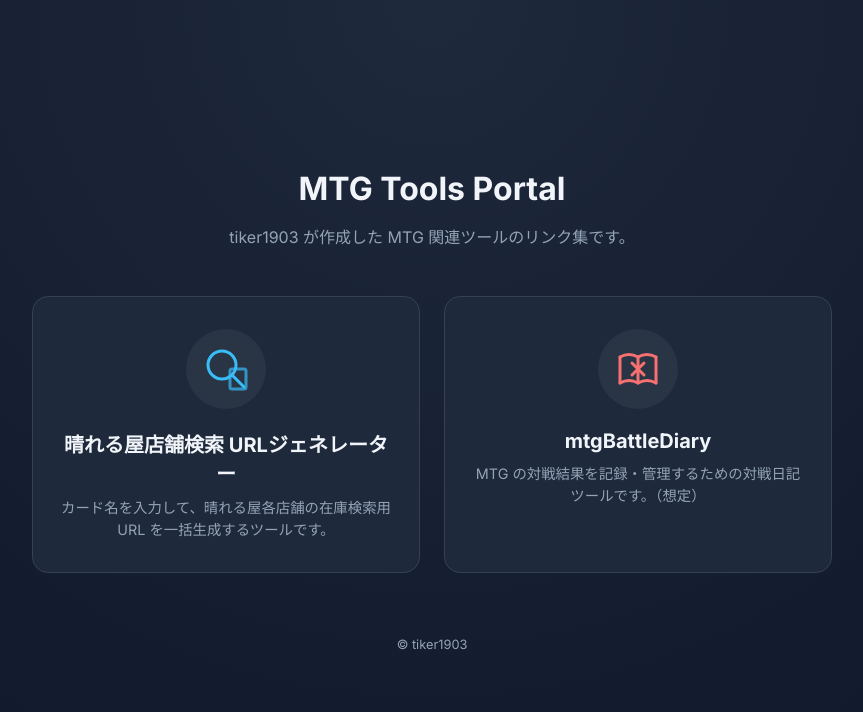
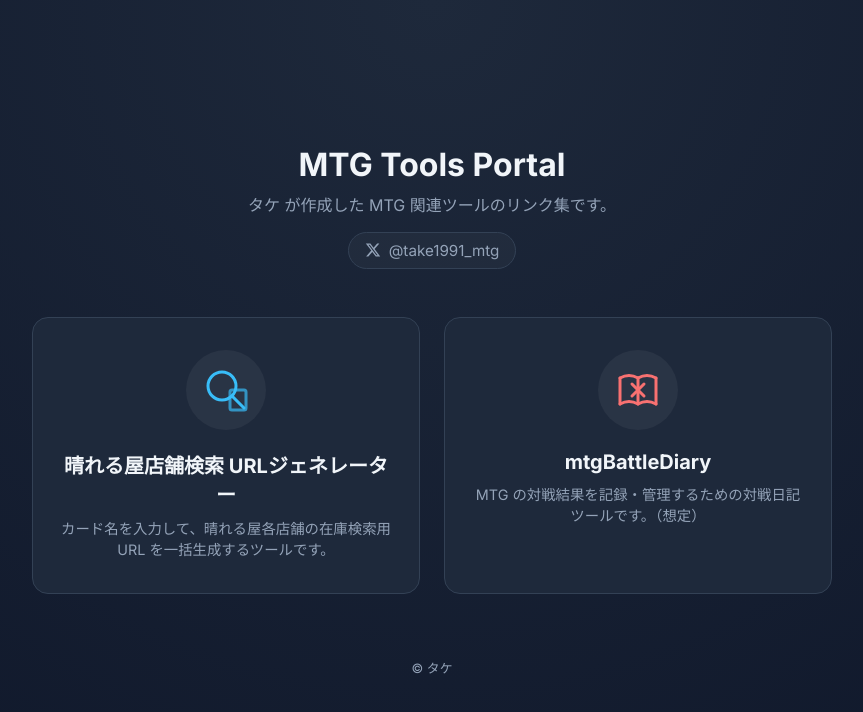
Before and after one commit to TIKER3/mtgToolSite, a plain HTML site: page index.html in a window 1280 px wide. Shown: the whole page, without its empty margins (208-1071 px from the left). Drawn offline with Linux system fonts and the light colour scheme.

Commit message:
2025/12/28 Update index.html

```diff
--- a/index.html
+++ b/index.html
@@ -3,7 +3,7 @@
 <head>
   <meta charset="UTF-8">
   <meta name="viewport" content="width=device-width, initial-scale=1.0">
-  <title>MTG Tools Portal | tiker1903</title>
+  <title>MTG Tools Portal | タケ</title>
   <link rel="preconnect" href="https://fonts.googleapis.com">
   <link rel="preconnect" href="https://fonts.gstatic.com" crossorigin>
   <link href="https://fonts.googleapis.com/css2?family=Inter:wght@400;700&display=swap" rel="stylesheet">
@@ -45,6 +45,10 @@
       text-align: center;
     }
 
+    header {
+      margin-bottom: 3rem;
+    }
+
     header h1 {
       font-size: 2rem;
       margin-bottom: 0.5rem;
@@ -53,7 +57,34 @@
 
     header p {
       color: var(--text-secondary);
-      margin-bottom: 3rem;
+      margin: 0 0 16px 0;
+    }
+
+    /* X (Twitter) リンクのスタイル */
+    .x-link {
+      display: inline-flex;
+      align-items: center;
+      gap: 8px;
+      text-decoration: none;
+      color: var(--text-secondary);
+      font-size: 0.95rem;
+      padding: 8px 16px;
+      border: 1px solid var(--border-color);
+      border-radius: 99px;
+      background: rgba(255, 255, 255, 0.03);
+      transition: all 0.2s ease;
+    }
+
+    .x-link:hover {
+      background: rgba(255, 255, 255, 0.1);
+      color: var(--text-primary);
+      border-color: var(--text-secondary);
+    }
+
+    .x-link svg {
+      width: 16px;
+      height: 16px;
+      fill: currentColor;
     }
 
     /* リンクカードのグリッドレイアウト */
@@ -145,7 +176,14 @@
   <div class="container">
     <header>
       <h1>MTG Tools Portal</h1>
-      <p>tiker1903 が作成した MTG 関連ツールのリンク集です。</p>
+      <p>タケ が作成した MTG 関連ツールのリンク集です。</p>
+
+      <a href="https://x.com/take1991_mtg" target="_blank" rel="noopener" class="x-link">
+        <svg viewBox="0 0 24 24" aria-hidden="true">
+          <path d="M18.244 2.25h3.308l-7.227 8.26 8.502 11.24H16.17l-5.214-6.817L4.99 21.75H1.68l7.73-8.835L1.254 2.25H8.08l4.713 6.231zm-1.161 17.52h1.833L7.084 4.126H5.117z"></path>
+        </svg>
+        @take1991_mtg
+      </a>
     </header>
 
     <main class="grid-links">
@@ -181,7 +219,7 @@
     </main>
 
     <footer>
-      © tiker1903
+      © タケ
     </footer>
   </div>
 
```
